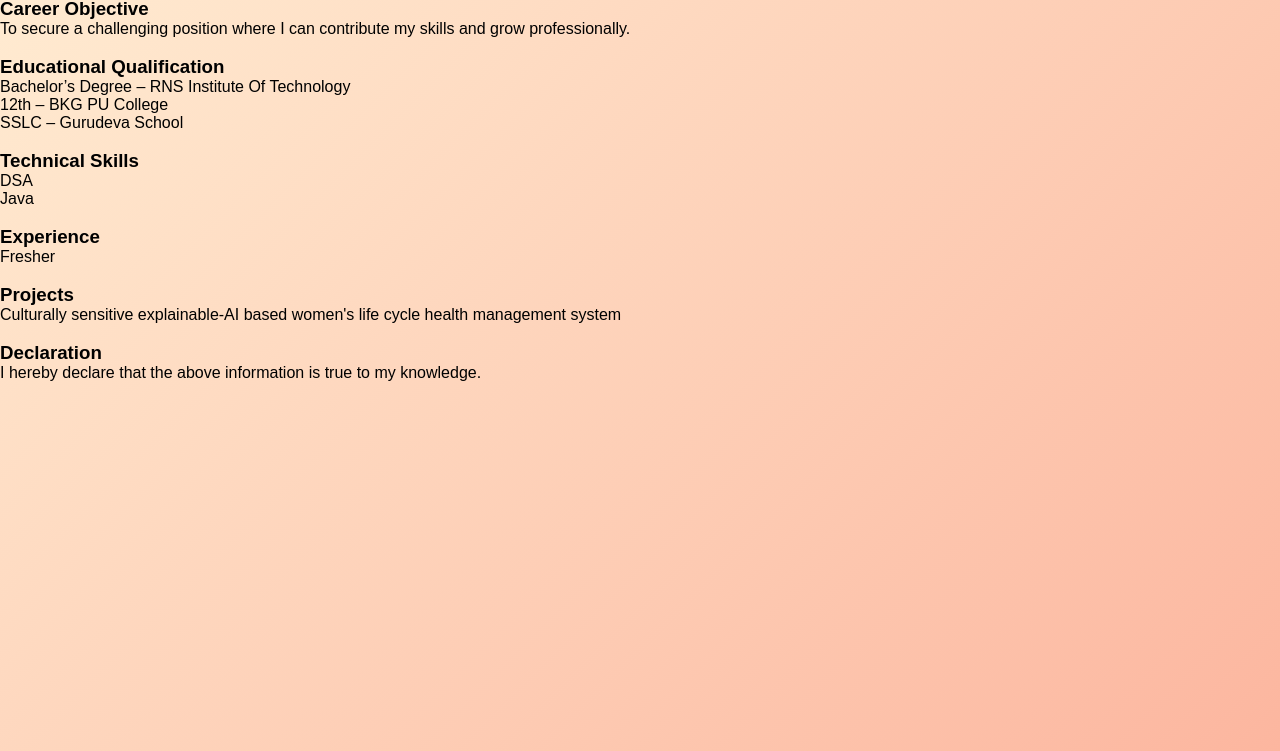
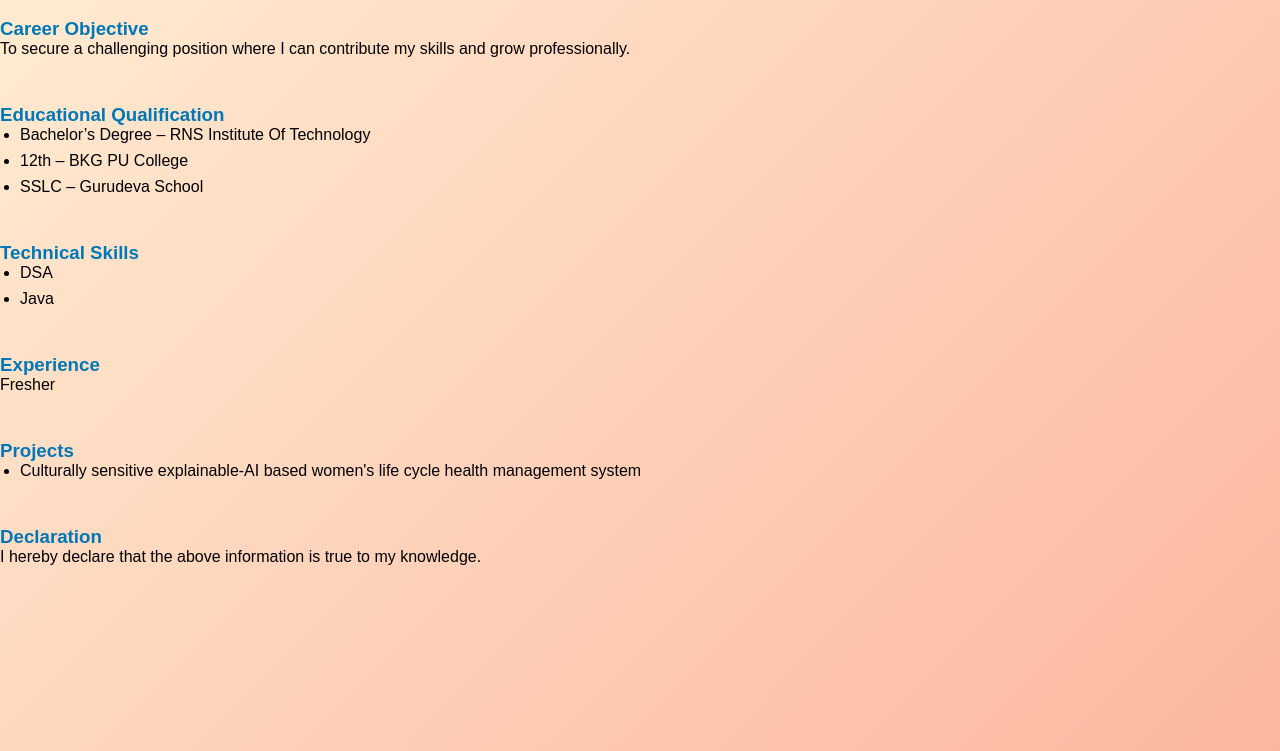
Before and after one commit to manasab660-blip/my-website, a plain HTML site: page resume.html in a window 1280 px wide. Shown: the part 49-800 px from the top of the page. Drawn offline with Linux system fonts and the light colour scheme.

Commit message:
Update style.css

```diff
--- a/style.css
+++ b/style.css
@@ -59,3 +59,15 @@
     color: #222;
     transform: scale(1.1);
 }
+p, li {
+    margin-bottom: 8px;
+}
+
+ul {
+    margin-left: 20px;
+}
+
+h3 {
+    margin-top: 20px;
+    color: #0077b6;
+}
```
